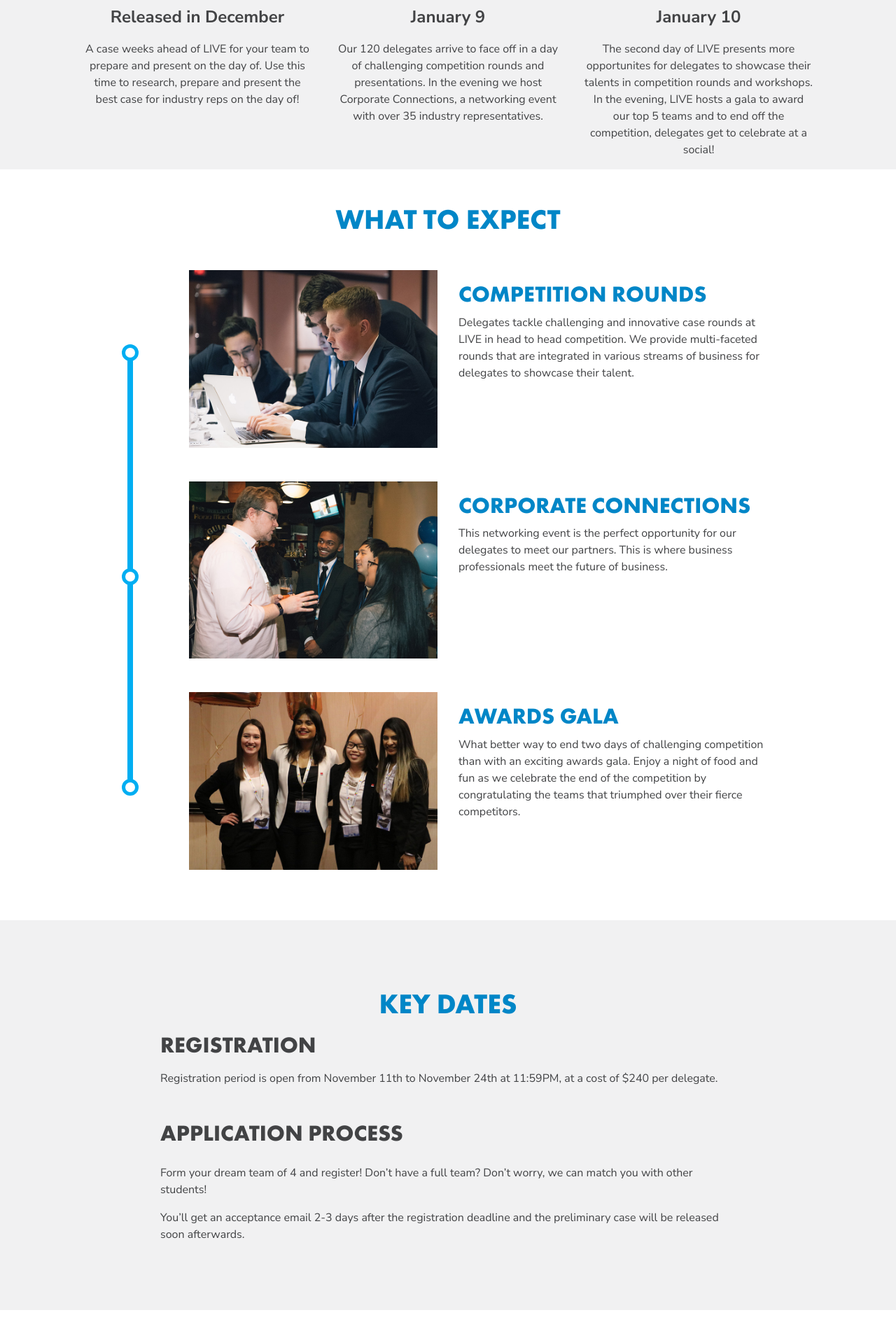
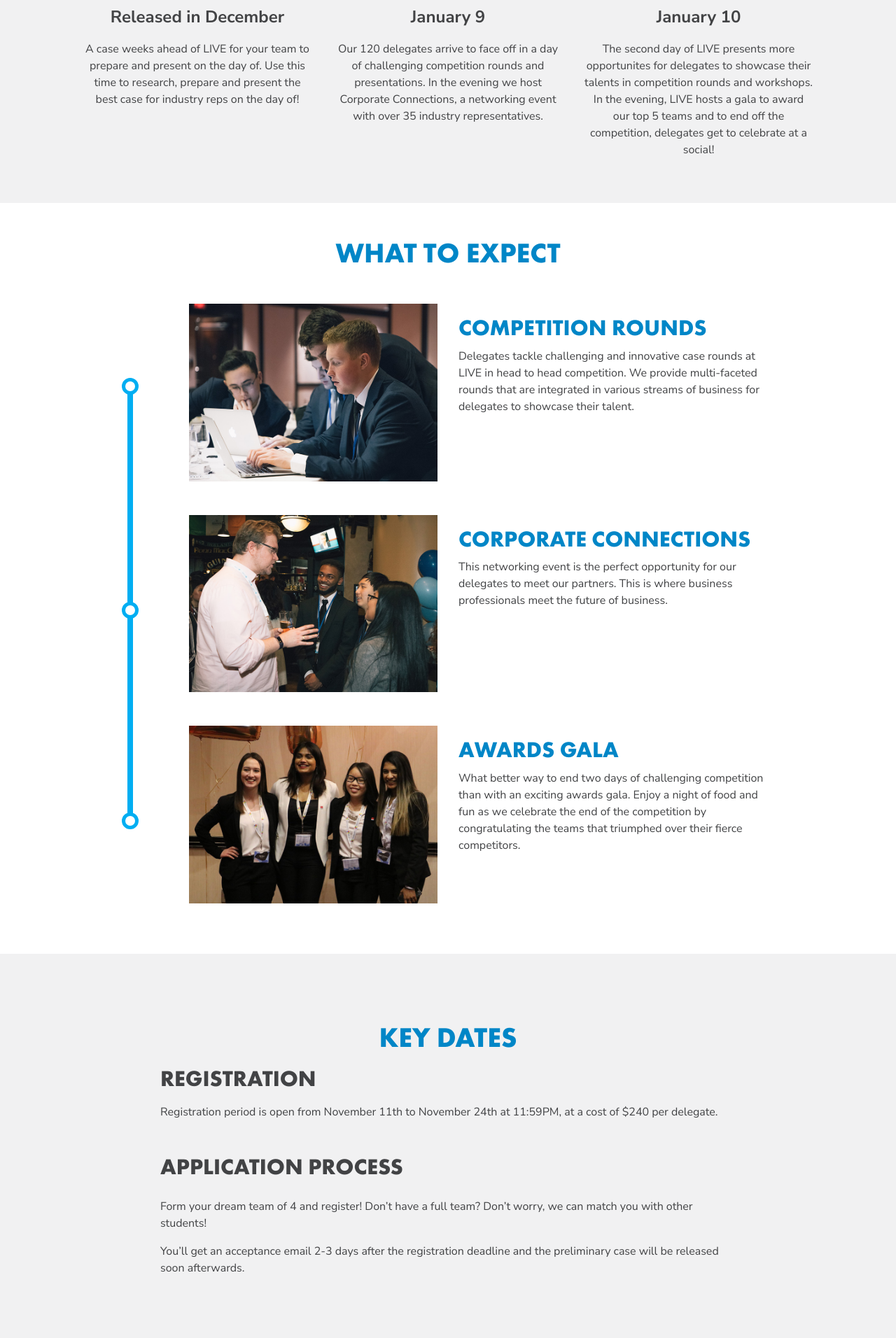
Before and after one commit to live-competition/live-competition.org, a Jekyll site: the page built from event/live-competition.html, in a window 1280 px wide. Shown: the part 1675-3587 px from the top of the page at 70% size. Built offline with Jekyll 4.4.1, drawn with Linux system fonts in a browser that asks for light colours; nearby versions of some CDN libraries; comment, search, counter and statistics services are not loaded.

Commit message:
Update live-competition.html

```diff
--- a/event/live-competition.html
+++ b/event/live-competition.html
@@ -52,7 +52,7 @@ custom_js:
 </div>
 
 <div class="container px-md-5 text-center">
-  <div class="row pt-4">
+  <div class="row pt-4 pb-5">
       <div class="col-md-4">
         <div class="px-5 px-sm-0" data-aos="fade-left">
           <img src="/assets/img/icons/prelim.png" class="img-fluid px-5 px-sm-0 px-md-5">
```
